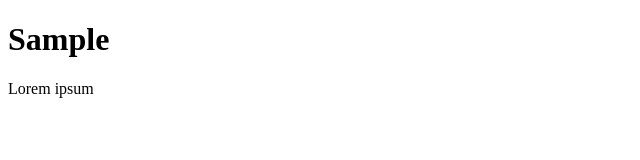
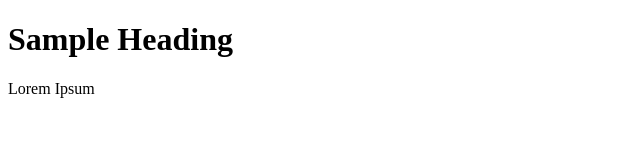
Before and after one commit to namarani/sample_website, a plain HTML site: page index.html in a window 1280 px wide. Shown: the whole page, without its empty margins (0-640 px from the left). Drawn offline with Linux system fonts and the light colour scheme.

Commit message:
Initial commit

```diff
--- a/index.html
+++ b/index.html
@@ -5,8 +5,10 @@
     <meta charset="utf-8">
   </head>
     <body>
-      <h1>Sample</h1>
-      <p>Lorem ipsum</p>
+      <h1>Sample Heading</h1>
+
+          <p>Lorem Ipsum</p>
+
 
     </body>
 </html>
```
